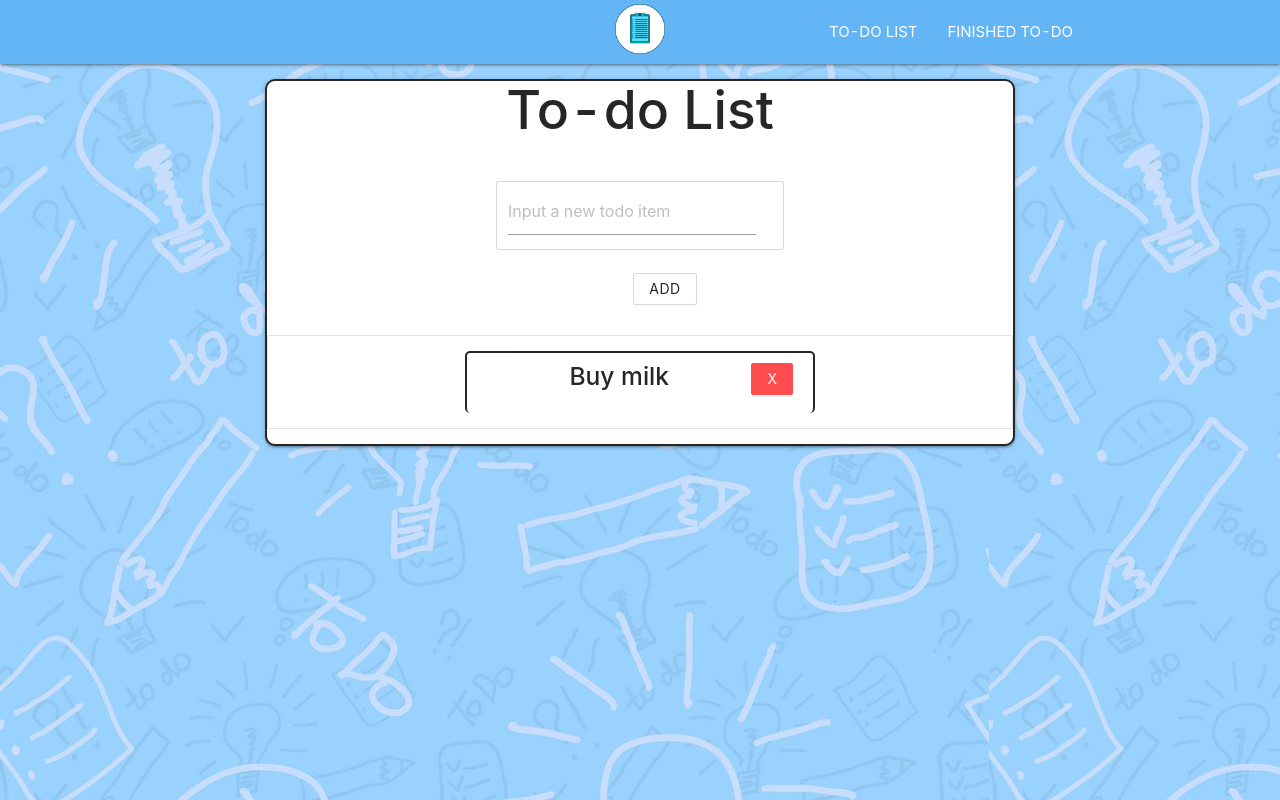
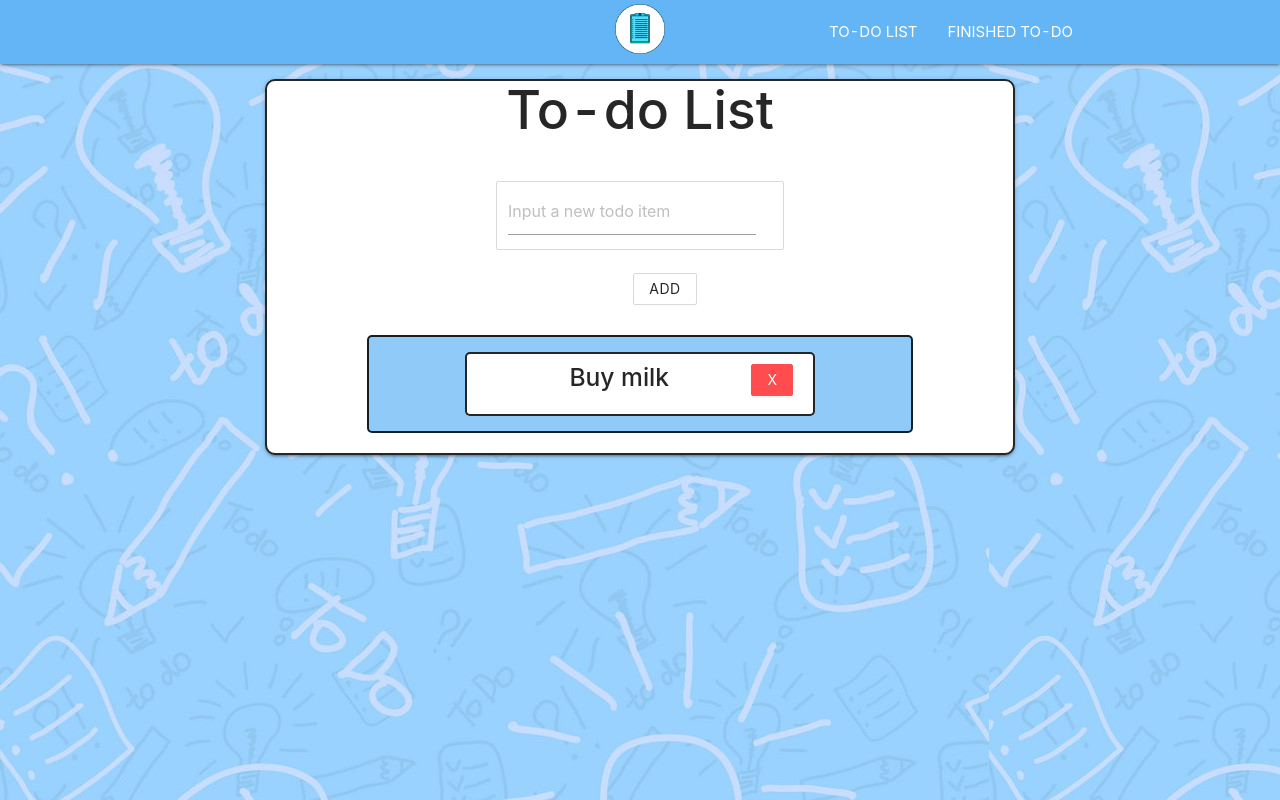
Before and after one commit to brimaam/react-todo-app, a React (Create React App) app: page / in a window 1280 px wide. Built offline with nearby package versions, Linux system fonts and the light colour scheme; no server answers.

Commit message:
[Todo App][AmeerBrima] feat: added styles to todo list and done list

```diff
--- a/src/features/todos/components/DoneList.js
+++ b/src/features/todos/components/DoneList.js
@@ -19,7 +19,7 @@ function DoneList() {
         <div className="container">
             <div className="card center-align hoverable">
                 <h2>Done To-do List</h2>
-                <ul class="collection blue lighten-3 list">
+                <ul className="collection blue lighten-3 list">
                     {
                         done
                     }
--- a/src/features/todos/components/TodoGroup.js
+++ b/src/features/todos/components/TodoGroup.js
@@ -2,12 +2,13 @@ import React from 'react'
 import TodoItem from './TodoItem'
 import { selectTodoIds } from "../reducers/todosSlice"
 import { useSelector } from 'react-redux';
+import "../styles/TodoList.css";
 
 function TodoGroup() {
     const todoIds = useSelector(selectTodoIds);
     return (
         <div>
-            <ul class="collection">
+            <ul className="collection blue lighten-3 list">
                 {
                     todoIds.map((id) => (
                         <TodoItem key={id} todoId={id} />
--- a/src/features/todos/components/TodoItem.js
+++ b/src/features/todos/components/TodoItem.js
@@ -27,7 +27,7 @@ function TodoItem(props) {
     }
 
     return (
-        <li className="collection-item item ">
+        <li className="collection-item item hoverable">
             <div className={`TodoItem-todo ${todoStatus}`} onClick={handleToggle}>
                 <h5>{todo.text}
                 <Button type="primary" className="secondary-content" danger onClick={handleDelete}>X</Button>
@@ -38,7 +38,3 @@ function TodoItem(props) {
 }
 
 export default TodoItem;
-
-
-/* <button className="d-inline  TodoItem-button  btn btn-danger btn-sm position-absolute top-50 start-100 translate-middle"
-                    onClick={handleDelete}>X</button> */
--- a/src/features/todos/styles/TodoItem.css
+++ b/src/features/todos/styles/TodoItem.css
@@ -5,8 +5,8 @@
 .item {
     margin: auto !important;
     max-width: 350px;
-    border: 2px solid;
-    border-radius: 5px;
+    border: 2px solid !important;
+    border-radius: 5px !important;
     margin-top: 15px !important;
     margin-bottom: 15px !important;
 }
--- a/src/features/todos/styles/TodoList.css
+++ b/src/features/todos/styles/TodoList.css
@@ -11,3 +11,12 @@ h2 {
     margin-top: 20px;
     margin-bottom: 20px;
 }
+
+.list {
+    margin-left: 100px;
+    margin-right: 100px;
+    margin-top: 20px;
+    margin-bottom: 20px;
+    border: 2px solid !important;
+    border-radius: 5px !important;
+}
```
